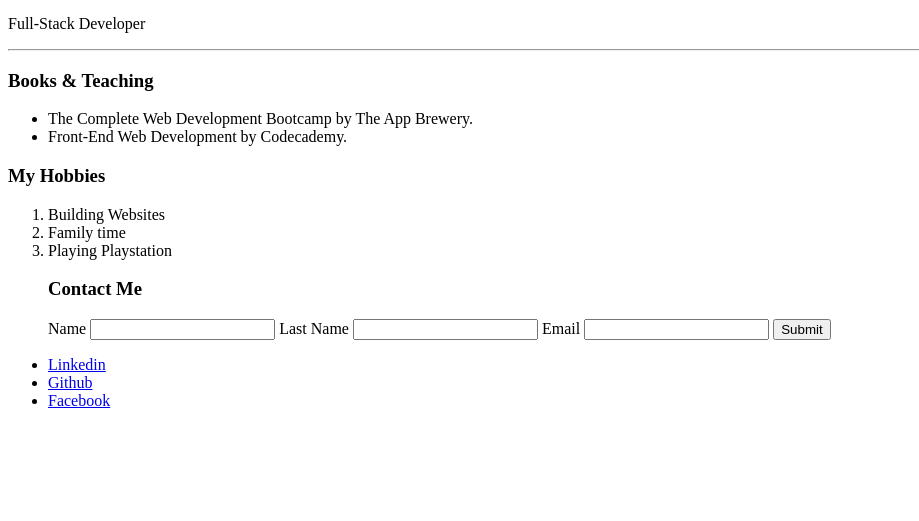
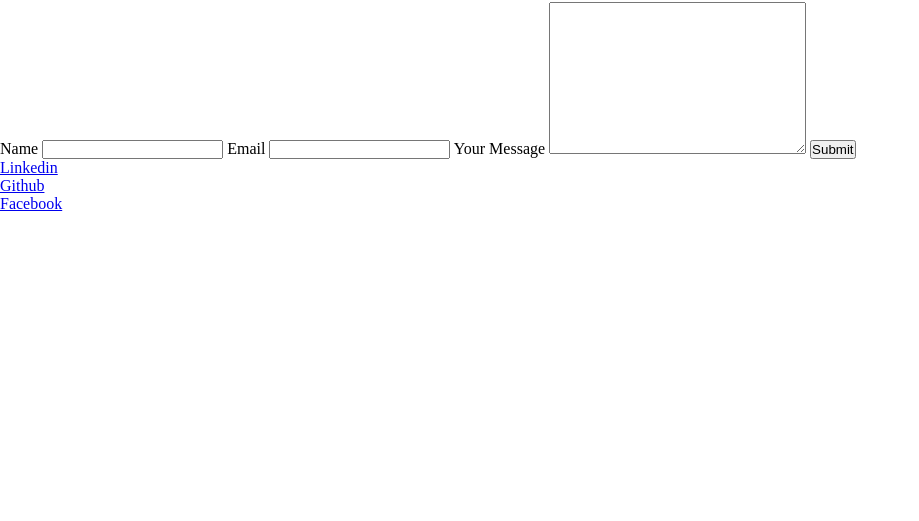
Before and after one commit to zackmiddleton/zackmiddleton.github.io, a plain HTML site: page index.html in a window 1280 px wide. Shown: the part 279-800 px from the top of the page, without its empty margins (0-919 px from the left). Drawn offline with Linux system fonts and the light colour scheme.

Commit message:
added icon updated css

```diff
--- a/index.html
+++ b/index.html
@@ -7,8 +7,9 @@
 
 <head>
     <meta charset="utf-8">
+    <link rel="icon" href="devicon.ico">
     <meta http-equiv="X-UA-Compatible" content="IE=edge">
-    <title>{Zack | Developer}</title>
+    <title>Zack = "Developer"</title>
     <meta name="description" content="My Personal Website">
     <meta name="viewport" content="width=device-width, initial-scale=1">
     <link rel="stylesheet" href="portfolio.css">
@@ -18,20 +19,7 @@
     <img src="https://scontent-dfw5-1.xx.fbcdn.net/v/t1.6435-9/181495194_101599865427769_4760414950408659224_n.jpg?_nc_cat=105&ccb=1-5&_nc_sid=730e14&_nc_ohc=4WL1lMtPwE4AX_u_Ixr&_nc_ht=scontent-dfw5-1.xx&oh=00_AT_oYt3rDqfPaEWZ3MCja3f3JmsF50swY5ZILB0ziiG2Lw&oe=622CB4DE"
         alt="Web Developer portfolio picture">
     <h1>Zack Middleton</h1>
-    <p>Full-Stack Developer</p>
-    <hr>
-    <h3>Books & Teaching</h3>
-
-    <ul>
-        <li>The Complete Web Development Bootcamp by The App Brewery.</li>
-        <li>Front-End Web Development by Codecademy.</li>
-    </ul>
-    <h3>My Hobbies</h3>
-    <ol>
-        <li>Building Websites</li>
-        <li>Family time</li>
-        <li>Playing Playstation</li>
-    </ol>
+    <p>I am a Full-Stack Developer</p>
 
     <div class="form-container">
         <form action="#" method="post">
@@ -41,12 +29,10 @@
                 <label for="first_name">Name</label>
                 <input type="text" id="first_name" name="user_fname">
 
-
-                <label for="last_name">Last Name</label>
-                <input type="text" id="last_name" name="user_lname">
-
                 <label for="email">Email</label>
-                <input type="text" id="email" name="user_email">
+                <input type="email" id="email" name="user_email">
+                <label for="message">Your Message</label>
+                <textarea name="message" id="message" cols="30" rows="10"></textarea>
                 <input type="submit">
 
 
--- a/portfolio.css
+++ b/portfolio.css
@@ -1,3 +1,9 @@
+* {
+    margin: 0;
+    padding: 0;
+    box-sizing: border-box;
+}
+
 img {
     width: 200px;
     height: 200px;
```
